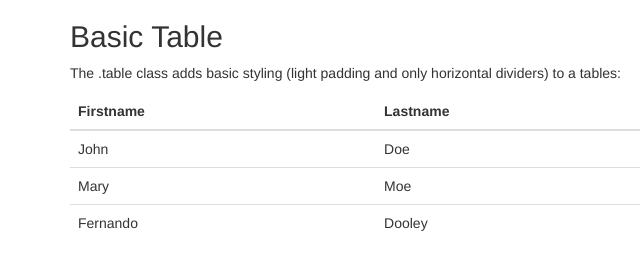
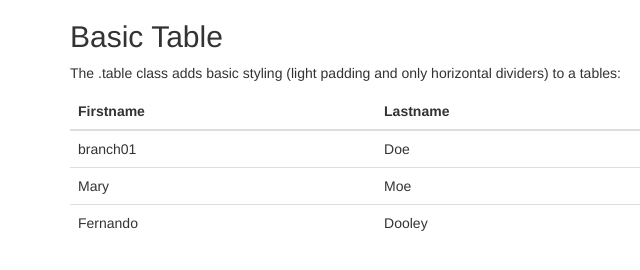
Before and after one commit to cxcsystems/pagina-web, a plain HTML site: page index.html in a window 1280 px wide. Shown: the full height of the page, 0-640 px from the left. Drawn offline with nearby package versions, Linux system fonts and the light colour scheme.

Commit message:
branch01
brach01

```diff
--- a/index.html
+++ b/index.html
@@ -23,7 +23,7 @@
     </thead>
     <tbody>
       <tr>
-        <td>John</td>
+        <td>branch01</td>
         <td>Doe</td>
         <td>john@example.com</td>
       </tr>
```
